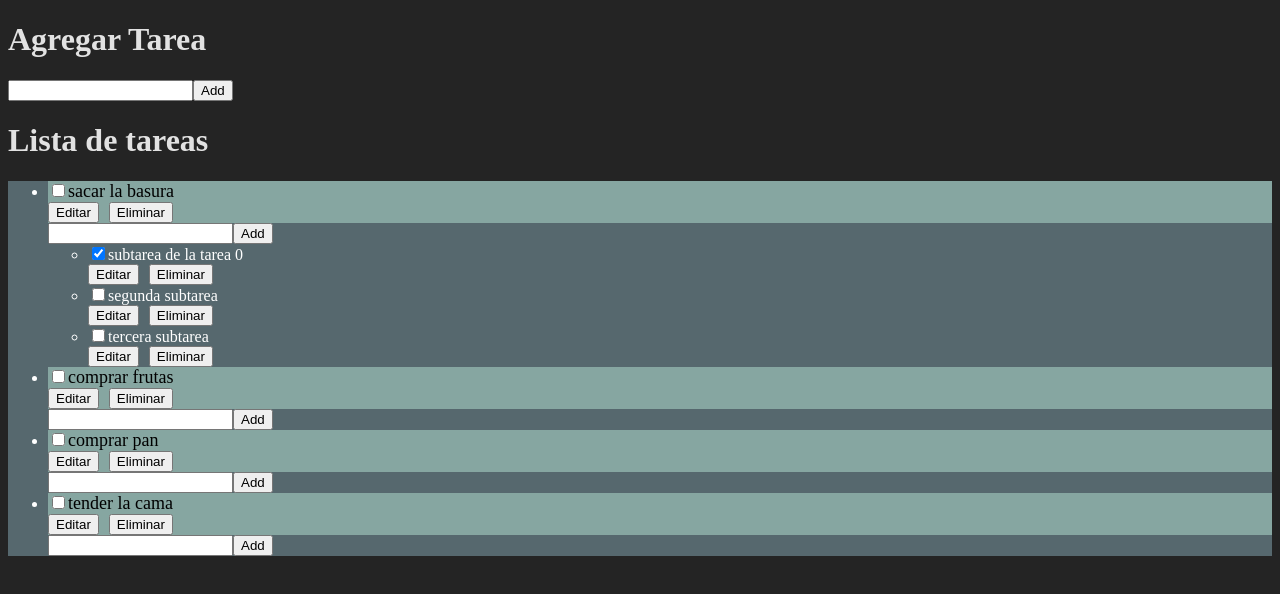
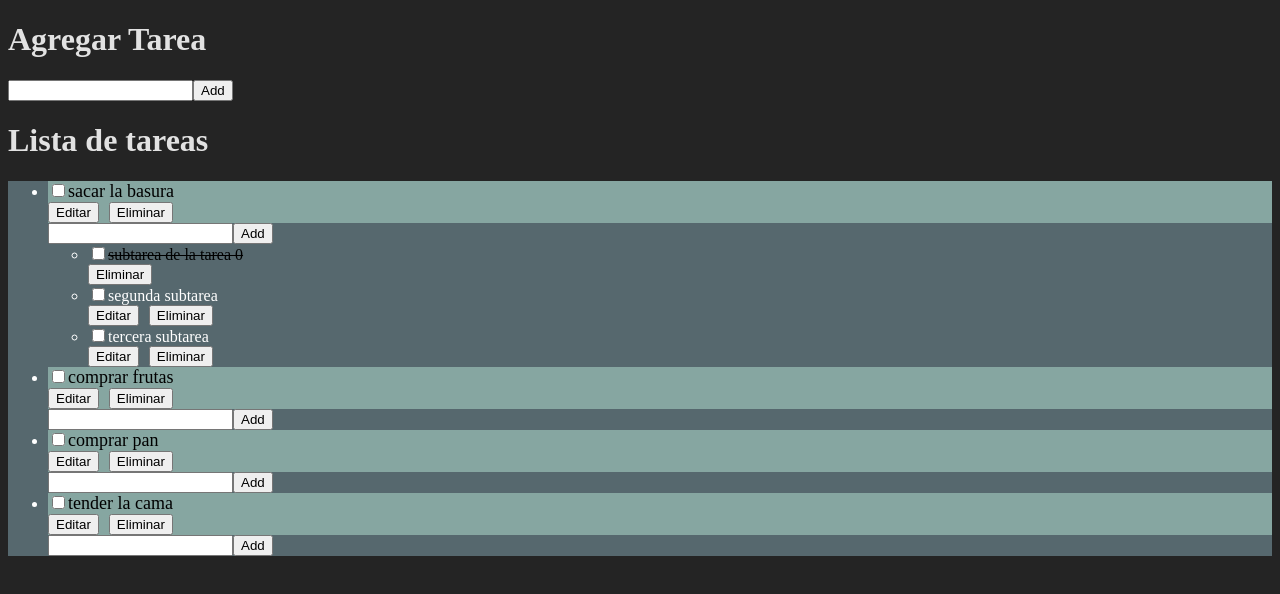
Before and after one commit to AlfonsoG-dev/new-todo-app, a React (Vite) app: page / in a window 1280 px wide. Both pictures are taken after a click on the checkbox 98 px from the left and 253 px from the top of the page. Shown: the top 594 px of the page. Built offline with nearby package versions, Linux system fonts and the light colour scheme.

Commit message:
se agrega la opcion de completara las subtareas

```diff
--- a/src/components/subtarea/SubTarea.jsx
+++ b/src/components/subtarea/SubTarea.jsx
@@ -1,12 +1,17 @@
+import { useState } from "react"
+
 /* eslint-disable react/prop-types */
 export default function SubTarea({ subtarea, eliminarSubTarea }) {
+    const [completar, setCompletar] = useState(false)
+
     const content = () => {
-        if (subtarea.completada) {
+        if (!completar) {
             return (
                 <>
                     <input
                         type="checkbox"
-                        onChange={() => console.log()}
+                        value={completar}
+                        onChange={() => setCompletar(!completar)}
                     />
                     {subtarea.descripcion}
                     <div className="tarea-options">
@@ -18,13 +23,15 @@ export default function SubTarea({ subtarea, eliminarSubTarea }) {
         } else {
             return (
                 <>
-                    <input
-                        type="checkbox"
-                        onChange={() => console.log()}
-                    />
-                    {subtarea.descripcion}
+                    <div style={{ textDecoration: 'line-through', color: 'black' }}>
+                        <input
+                            type="checkbox"
+                            value={completar}
+                            onChange={() => setCompletar(!completar)}
+                        />
+                        {subtarea.descripcion}
+                    </div>
                     <div className="tarea-options">
-                        <button>Editar</button>
                         <button onClick={() => eliminarSubTarea(subtarea.id)}>Eliminar</button>
                     </div>
                 </>
```
